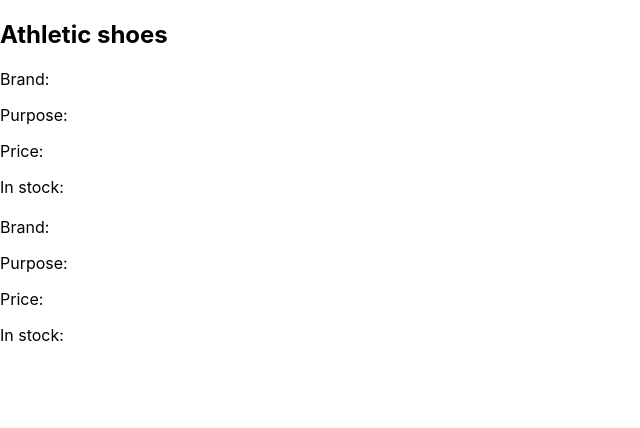
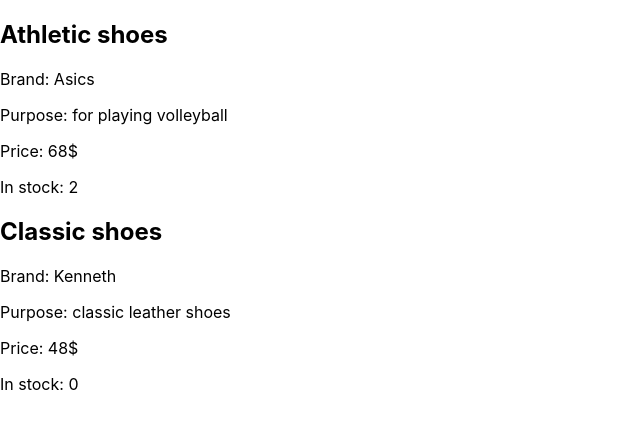
Before and after one commit to dmytro-bieliei/react-components-and-props, a React (Create React App) app: page / in a window 1280 px wide. Shown: the top 428 px of the page, without its empty margins (0-640 px from the left). Built offline with nearby package versions, Linux system fonts and the light colour scheme.

Commit message:
props fix

```diff
--- a/src/components/first goad/index.jsx
+++ b/src/components/first goad/index.jsx
@@ -1,6 +1,6 @@
 import { Component } from "react";
 
-class Sneakers extends Component {
+class Goods extends Component {
   render() {
     const { type, name, description, price, quantity } = this.props;
     return (
--- a/src/index.js
+++ b/src/index.js
@@ -38,7 +38,19 @@
 // root.render(React.createElement(Goods))
 root.render(
   <div>
-    <Goods type={sneakers.type} />
-    <Goods obj={shoes} />
+    <Goods
+      type={sneakers.type}
+      name={sneakers.name}
+      description={sneakers.description}
+      price={sneakers.price}
+      quantity={sneakers.quantity}
+    />
+    <Goods
+      type={shoes.type}
+      name={shoes.name}
+      description={shoes.description}
+      price={shoes.price}
+      quantity={shoes.quantity}
+    />
   </div>
 );
```
